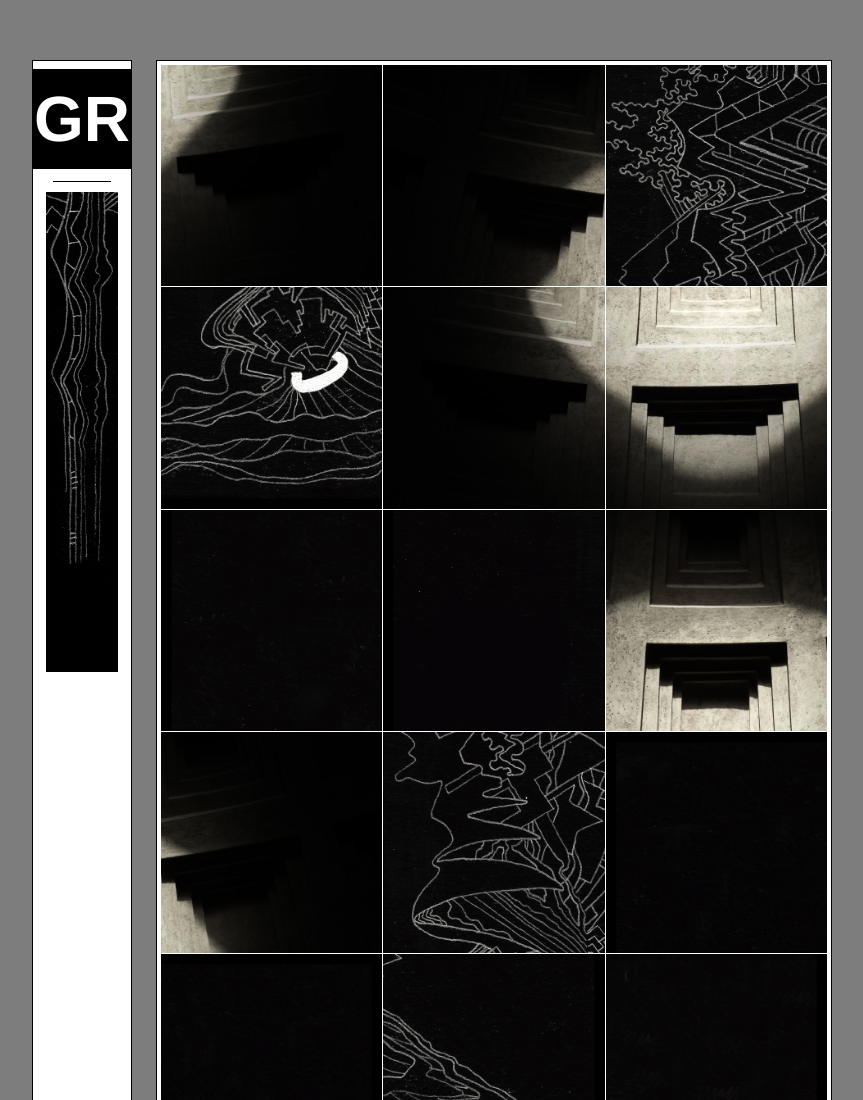
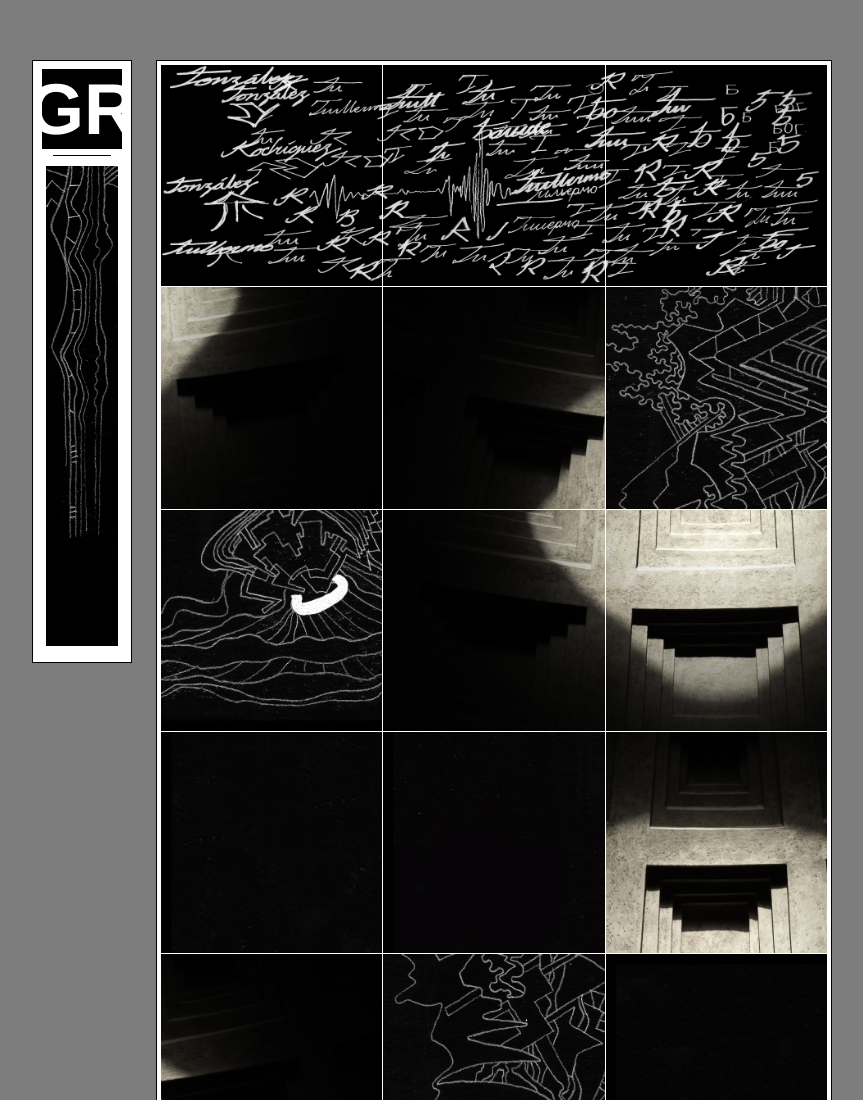
Before and after one commit to fnkltt/bygrzgz, a plain HTML site: page index.html in a window 1280 px wide. Shown: the top 1100 px of the page, without its empty margins (208-1071 px from the left). Drawn offline with Linux system fonts and the light colour scheme.

Commit message:
Update index.html

```diff
--- a/index.html
+++ b/index.html
@@ -4,13 +4,12 @@
   <meta charset="UTF-8" />
   <meta name="viewport" content="width=device-width, initial-scale=1.0"/>
   <title>GR Portfolio Gallery</title>
-  <link href="https://fonts.googleapis.com/css2?family=Roboto:wght@400;700&display=swap" rel="stylesheet">
+  <link href="https://fonts.googleapis.com/css2?family=Roboto:wght@700&display=swap" rel="stylesheet">
   <style>
     * {
       box-sizing: border-box;
       margin: 0;
       padding: 0;
-      font-family: 'Helvetica', 'Arial', sans-serif;
     }
 
     body {
@@ -18,6 +17,7 @@
       display: flex;
       justify-content: center;
       padding: 60px 20px;
+      font-family: Helvetica, Arial, sans-serif;
     }
 
     .wrapper {
@@ -26,6 +26,7 @@
       width: 100%;
       gap: 24px;
       margin: 0 auto;
+      align-items: flex-start;
     }
 
     .sidebar {
@@ -36,19 +37,22 @@
       border: 1px solid black;
       background: white;
       padding: 8px 0;
+      flex-shrink: 0;
+      align-self: flex-start;
     }
 
     .gr-logo {
-      width: 100px;
-      height: 100px;
+      width: 80px;
+      height: 80px;
       background: #000;
       color: white;
-      font-size: 64px;
-      font-weight: 900;
+      font-size: 72px;
+      font-weight: bold;
       display: flex;
       align-items: center;
       justify-content: center;
-      margin-bottom: 6px;
+      overflow: hidden;
+      line-height: 1;
     }
 
     .divider {
@@ -169,8 +173,7 @@
         display: none !important;
       }
 
-      .sidebar-art,
-      .divider {
+      .sidebar-art, .divider {
         display: none;
       }
 
@@ -207,14 +210,14 @@
 
     <div class="main">
       <div class="gallery" id="gallery">
-        <!-- Featured images (for mobile and now desktop as well) -->
-        <div class="gallery-item mobile-only">
+        <!-- Featured Images: now included on desktop too -->
+        <div class="gallery-item featured">
           <img src="images/featured-1.jpg" alt="Featured 1" />
         </div>
-        <div class="gallery-item mobile-only">
+        <div class="gallery-item featured">
           <img src="images/featured-2.jpg" alt="Featured 2" />
         </div>
-        <div class="gallery-item mobile-only">
+        <div class="gallery-item featured">
           <img src="images/featured-3.jpg" alt="Featured 3" />
         </div>
       </div>
@@ -260,8 +263,7 @@
       }
     }
 
-    // Load initial images
-    loadImages(12);
+    loadImages(12); // Initial load fills the page
 
     window.addEventListener('scroll', () => {
       if (window.innerHeight + window.scrollY >= document.body.offsetHeight - 100) {
```
